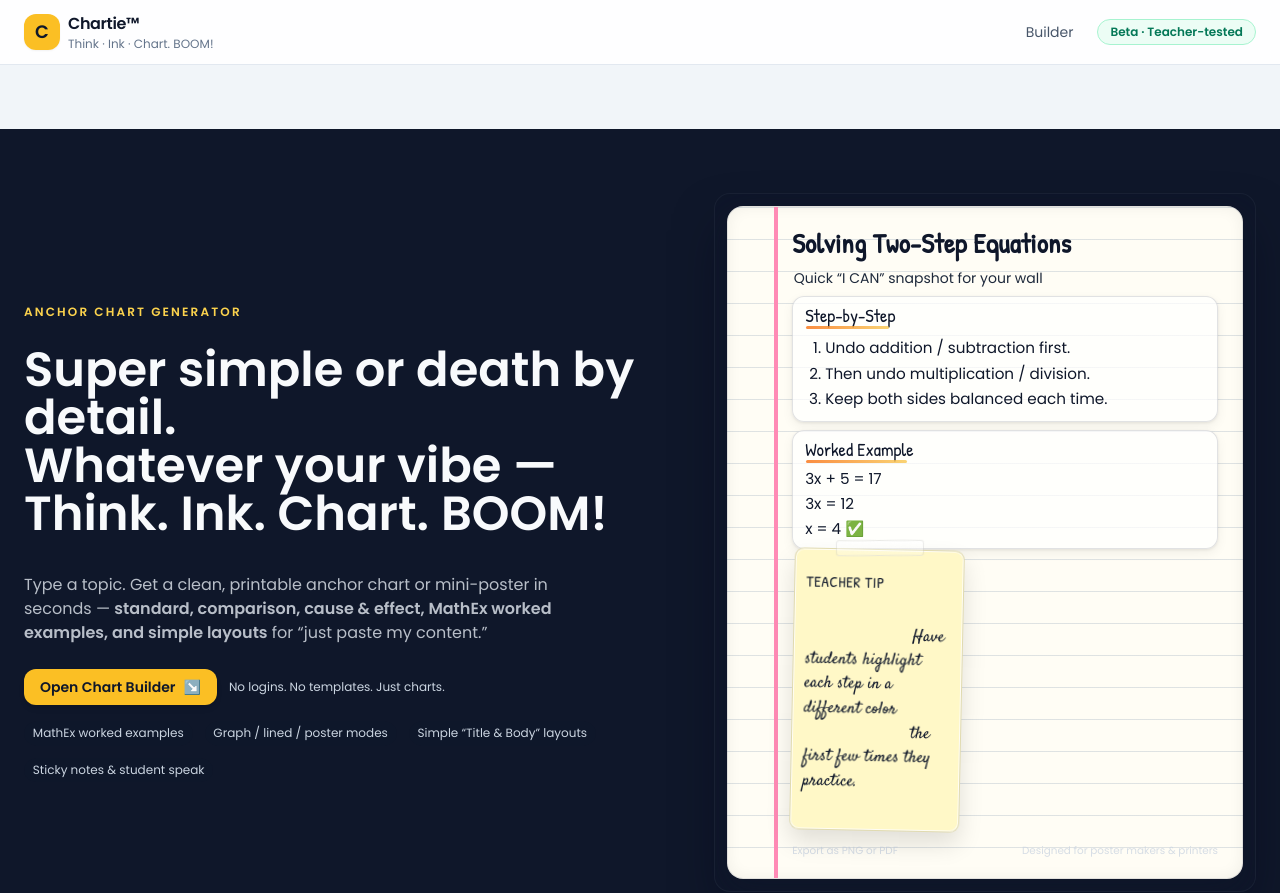
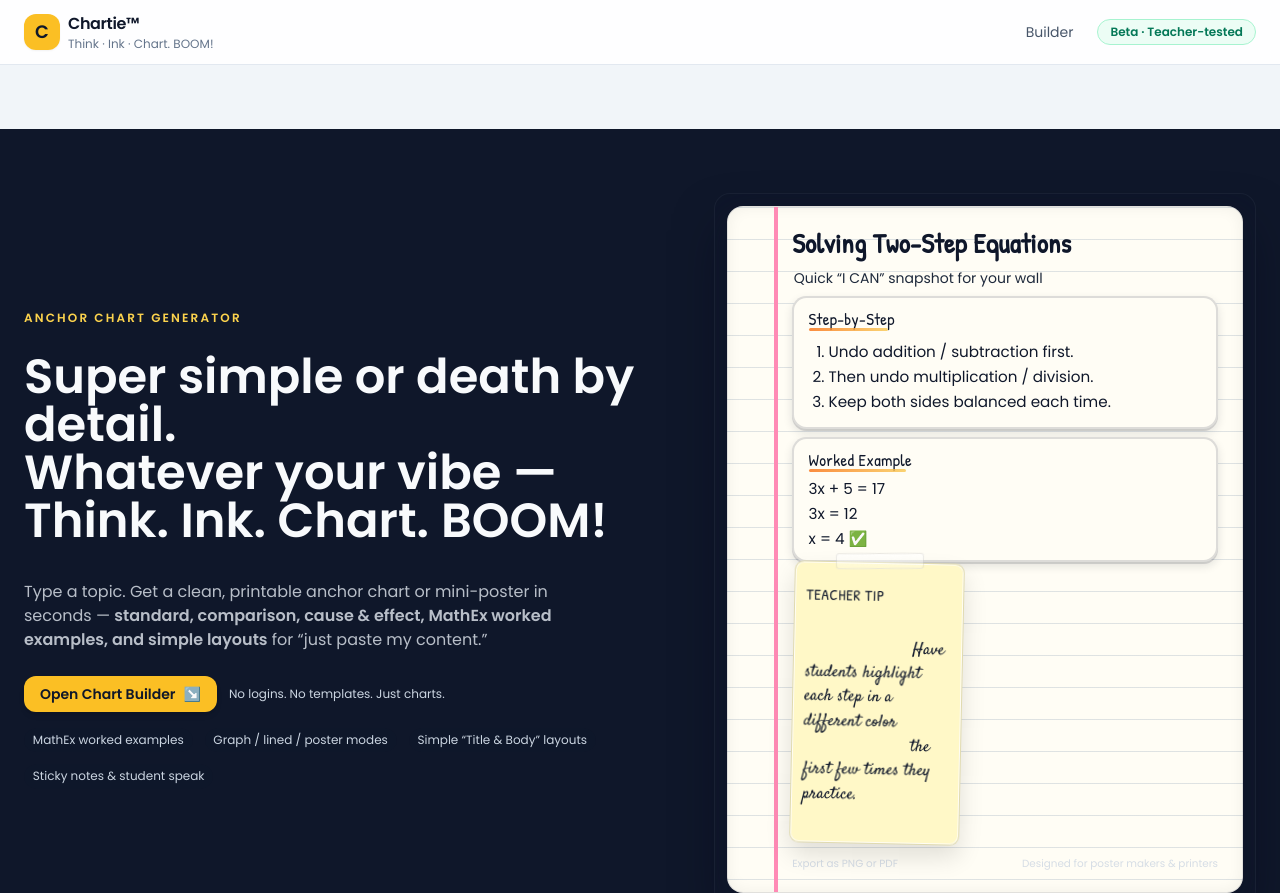
Before and after one commit to GMalvern/chartie-production, a plain HTML site: page index.html in a window 1280 px wide. Shown: the top 893 px of the page. Drawn offline with nearby package versions, Linux system fonts and the light colour scheme; a web font is replaced by a local one.

Commit message:
Add styles for teacher-style anchor cards
Added styles for teacher-style anchor cards, including background, border, box-shadow, and typography adjustments.

```diff
--- a/style.css
+++ b/style.css
@@ -554,3 +554,29 @@ main{
   height:100%;
   filter:drop-shadow(0 1px 2px rgba(0,0,0,.25));
 }
+/* =========================================================
+   Teacher-style anchor card tweaks
+   ========================================================= */
+
+.card{
+  background:#fffdf5; /* warm paper, not grey UI */
+  border-radius:0.9rem;
+  border:2px solid rgba(15,23,42,.14);
+  box-shadow:
+    0 2px 0 rgba(15,23,42,.14),
+    0 4px 10px rgba(15,23,42,.12);
+  padding:0.65rem 0.9rem;
+}
+
+/* Headings a bit more “marker-y” and bigger */
+.card .marker-h{
+  font-size:1.05rem;
+  letter-spacing:0.02em;
+  margin-bottom:0.3rem;
+}
+
+/* Bullets: more breathing room */
+.card .pretty-list li{
+  margin:0.18rem 0 0.25rem 0;
+  line-height:1.4;
+}
```
